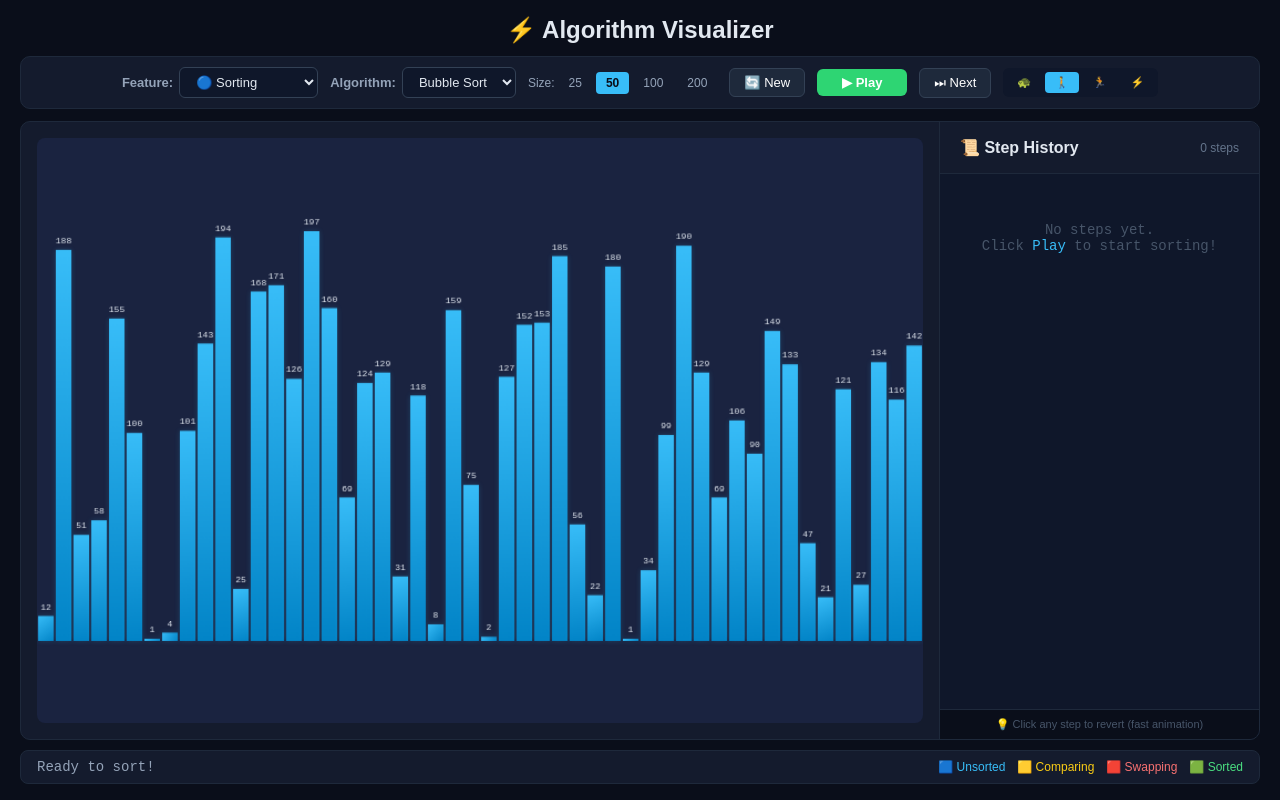
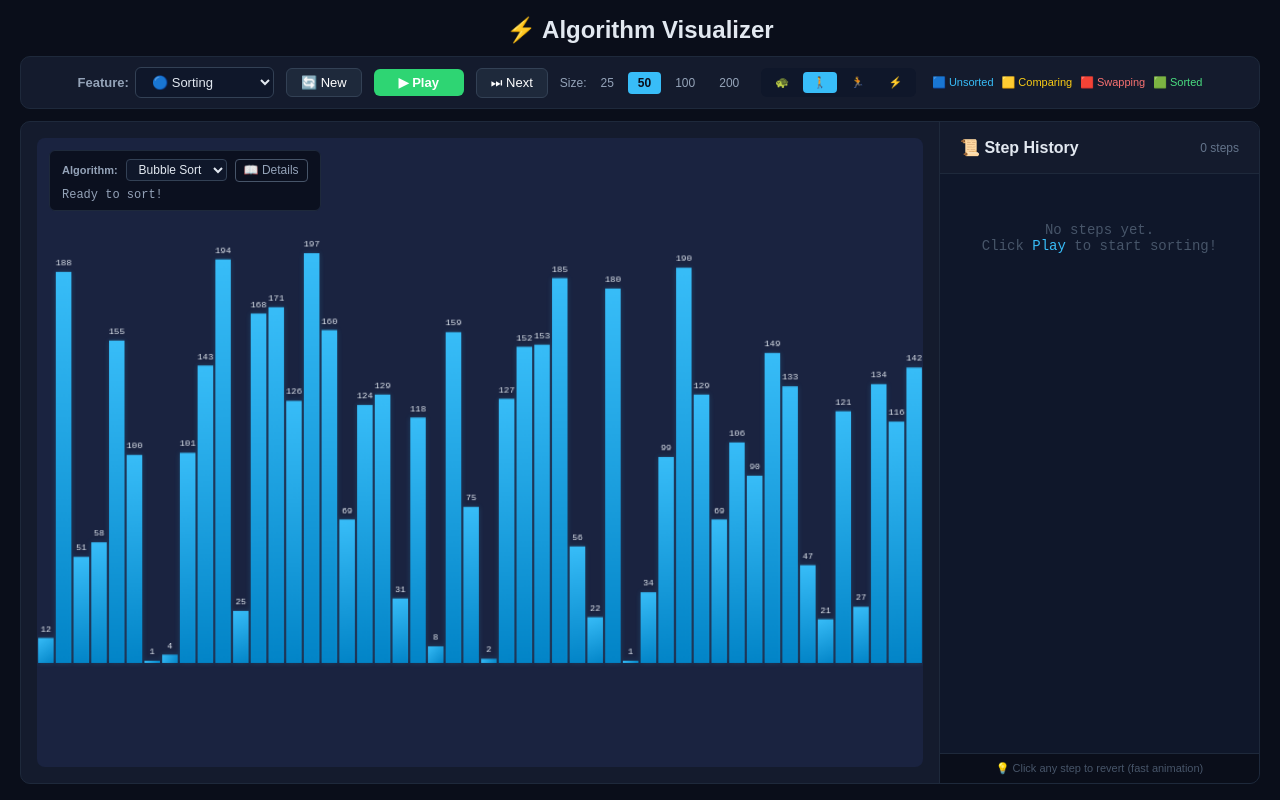
Before and after one commit to SirEggplant/Algorithm-Visualization, a React (Vite) app: page / in a window 1280 px wide. Built offline with nearby package versions, Linux system fonts and the light colour scheme.

Commit message:
Changed ui, the changes are for the incoming feature of a split screen comparison between two different algorithms for sorting.

```diff
--- a/src/App.tsx
+++ b/src/App.tsx
@@ -6,9 +6,9 @@ import HistoryLog, { type HistoryEntry } from './ui/HistoryLog';
 
 // Sorting Feature
 import { drawArray } from './renderers/arrayRenderer';
-import { bubbleSortGenerator } from './algorithms/sorting/bubbleSort';
-import { mergeSortGenerator } from './algorithms/sorting/mergeSort';
-import { quickSortGenerator } from './algorithms/sorting/quickSort';
+import { bubbleSortGenerator, BUBBLE_SORT_INFO } from './algorithms/sorting/bubbleSort';
+import { mergeSortGenerator, MERGE_SORT_INFO } from './algorithms/sorting/mergeSort';
+import { quickSortGenerator, QUICK_SORT_INFO } from './algorithms/sorting/quickSort';
 
 // Hill Climbing Feature
 import { drawScatter, disposeScatterRenderer } from './renderers/scatterRenderer';
@@ -17,7 +17,6 @@ import { hillClimbingGenerator } from './algorithms/hillClimbing/peakFinder';
 // --- Types ---
 type Feature = 'sorting' | 'optimization';
 type SortingAlgo = 'bubble' | 'merge' | 'quick';
-type OptimizationAlgo = 'hillClimbing';
 type PlayState = 'idle' | 'playing' | 'paused';
 type SpeedOption = 'slow' | 'normal' | 'fast' | 'turbo';
 type ArraySize = 25 | 50 | 100 | 200;
@@ -38,9 +37,17 @@ const featureAlgorithms: Record<Feature, string[]> = {
 // Display names
 const algorithmDisplayNames: Record<string, string> = {
   bubble: 'Bubble Sort',
-  merge : 'Merge Sort',
-  quick: 'Quick Sort' ,
+  merge: 'Merge Sort',
+  quick: 'Quick Sort',
   hillClimbing: '⛰️ Hill Climbing',
+};
+
+// Registry mapping algorithm IDs to their info objects
+const algorithmInfoMap: Record<string, any> = {
+  bubble: BUBBLE_SORT_INFO,
+  merge: MERGE_SORT_INFO,
+  quick: QUICK_SORT_INFO,
+  // hillClimbing: HILL_CLIMBING_INFO (to be added later)
 };
 
 function App() {
@@ -56,6 +63,9 @@ function App() {
   const [playState, setPlayState] = useState<PlayState>('idle');
   const [speed, setSpeed] = useState<SpeedOption>('normal');
   const [metadata, setMetadata] = useState<string>('');
+
+  // Details popup state
+  const [showDetails, setShowDetails] = useState<boolean>(false);
 
   // History state
   const [history, setHistory] = useState<HistoryEntry[]>([]);
@@ -77,7 +87,6 @@ function App() {
       }
     }
 
-    // Build metadata string
     let metaText = '';
     const m = state.metadata;
     if (m.comparisons !== undefined) {
@@ -116,7 +125,6 @@ function App() {
       return;
     }
 
-    // Reset history when starting fresh
     setHistory([]);
     setCurrentHistoryIndex(-1);
 
@@ -195,9 +203,7 @@ function App() {
     setMetadata('Ready to sort!');
   }, [selectedFeature, arraySize]);
 
-// --- Updated "Next" Button Logic ---
   const stepForward = useCallback(() => {
-  // 1. If playing, pause first
     if (playState === 'playing') {
       engineRef.current.pause();
       if (replayIntervalRef.current) {
@@ -207,42 +213,40 @@ const stepForward = useCallback(() => {
       setPlayState('paused');
     }
 
-  // 2. Check if we are browsing PAST history (i.e., currentIndex < history.length - 1)
     if (history.length > 0 && currentHistoryIndex < history.length - 1) {
-    // Navigate to the next step in the stored history
       const nextIndex = currentHistoryIndex + 1;
       const nextEntry = history[nextIndex];
       if (nextEntry) {
         updateUIWithState(nextEntry.state);
         setCurrentHistoryIndex(nextIndex);
-      // Ensure the engine stays paused
         engineRef.current.pause();
         setPlayState('paused');
         return;
       }
     }
 
-  // 3. If we reached here, we are at the LATEST step.
-  //    We need to generate a NEW step from the engine.
     if (selectedFeature === 'sorting' && array.length === 0) return;
 
-  // Check if the engine has a generator loaded. If not, load one.
     if (!engineRef.current['generator']) {
       let generator;
       if (selectedFeature === 'sorting' && selectedAlgo === 'bubble') {
         if (array.length === 0) return;
         generator = bubbleSortGenerator(array);
+      } else if (selectedFeature === 'sorting' && selectedAlgo === 'merge') {
+        if (array.length === 0) return;
+        generator = mergeSortGenerator(array);
+      } else if (selectedFeature === 'sorting' && selectedAlgo === 'quick') {
+        if (array.length === 0) return;
+        generator = quickSortGenerator(array);
       } else if (selectedFeature === 'optimization' && selectedAlgo === 'hillClimbing') {
         generator = hillClimbingGenerator();
       } else {
         return;
       }
 
-    // Set up the engine with the generator and the update callback
       engineRef.current.load(generator);
       engineRef.current.onUpdate = (state: VisualizationState) => {
         updateUIWithState(state);
-      // Push the new state to history
         setHistory((prev) => {
           const newEntry: HistoryEntry = {
             step: prev.length + 1,
@@ -255,14 +259,11 @@ const stepForward = useCallback(() => {
       };
     }
 
-  // 4. Perform a single step from the engine
-  engineRef.current.pause(); // Ensure paused
+    engineRef.current.pause();
     setPlayState('paused');
     engineRef.current.step();
-
   }, [currentHistoryIndex, history, playState, selectedFeature, selectedAlgo, array, updateUIWithState]);
 
-  // --- Revert to History Step ---
   const revertToStep = useCallback(
     (targetIndex: number) => {
       if (targetIndex < 0 || targetIndex >= history.length) return;
@@ -304,7 +305,7 @@ const stepForward = useCallback(() => {
     [history, currentHistoryIndex, playState, updateUIWithState]
   );
 
-  // --- Speed change ---
+  // Speed change handler
   useEffect(() => {
     if (playState === 'playing') {
       engineRef.current.pause();
@@ -312,7 +313,7 @@ const stepForward = useCallback(() => {
     }
   }, [speed, playState]);
 
-  // --- Initialize ---
+  // Initialize
   useEffect(() => {
     generateArray();
     return () => {
@@ -327,7 +328,7 @@ const stepForward = useCallback(() => {
     };
   }, [generateArray]);
 
-  // --- Handle Feature / Algorithm switching ---
+  // Handle Feature / Algorithm switching
   useEffect(() => {
     engineRef.current.pause();
     if (replayIntervalRef.current) {
@@ -337,8 +338,8 @@ const stepForward = useCallback(() => {
     setPlayState('idle');
     setHistory([]);
     setCurrentHistoryIndex(-1);
+    setShowDetails(false);
 
-    // Dispose 3D renderer if leaving optimization
     if (prevFeatureRef.current === 'optimization' && selectedFeature !== 'optimization') {
       if (canvasRef.current) {
         disposeScatterRenderer(canvasRef.current);
@@ -368,14 +369,15 @@ const stepForward = useCallback(() => {
     }
   }, [selectedFeature, selectedAlgo, generateArray]);
 
-  // --- Handle feature change -> reset algorithm to first in list ---
+  // Handle feature change -> reset algorithm to first in list
   const handleFeatureChange = (feature: Feature) => {
     setSelectedFeature(feature);
     const firstAlgo = featureAlgorithms[feature][0];
     setSelectedAlgo(firstAlgo);
+    setShowDetails(false);
   };
 
-  // --- Play button config ---
+  // Play button config
   const getPlayButtonConfig = () => {
     if (playState === 'idle') return { text: '▶ Play', bg: '#2ed573' };
     if (playState === 'playing') return { text: '⏹ Stop', bg: '#ff4757' };
@@ -383,8 +385,8 @@ const stepForward = useCallback(() => {
   };
   const playConfig = getPlayButtonConfig();
 
-  // --- Determine if sorting is active (for array-specific controls) ---
   const isSorting = selectedFeature === 'sorting';
+  const currentAlgoInfo = algorithmInfoMap[selectedAlgo];
 
   return (
     <div
@@ -422,7 +424,7 @@ const stepForward = useCallback(() => {
           flexShrink: 0,
         }}
       >
-        {/* Feature Dropdown */}
+        {/* 1. Feature Dropdown */}
         <div>
           <label style={{ marginRight: '6px', fontWeight: 'bold', color: '#94a3b8', fontSize: '13px' }}>
             Feature:
@@ -439,39 +441,48 @@ const stepForward = useCallback(() => {
               fontSize: '13px',
               cursor: 'pointer',
             }}
+            disabled={playState === 'playing'}
           >
             <option value="sorting">🔵 Sorting</option>
             <option value="optimization">🧠 Optimization</option>
           </select>
         </div>
 
-        {/* Algorithm Dropdown */}
-        <div>
-          <label style={{ marginRight: '6px', fontWeight: 'bold', color: '#94a3b8', fontSize: '13px' }}>
-            Algorithm:
-          </label>
-          <select
-            value={selectedAlgo}
-            onChange={(e) => setSelectedAlgo(e.target.value)}
+        {/* 2. New Array (Sorting only) */}
+        {isSorting && (
+          <button
+            onClick={generateArray}
+            style={{ ...btnStyle, background: '#1e293b', border: '1px solid #334155', padding: '6px 14px' }}
+            disabled={playState === 'playing'}
+          >
+            🔄 New
+          </button>
+        )}
+
+        {/* 3. Play / Stop / Resume */}
+        <button
+          onClick={handlePlayButtonClick}
           style={{
-              padding: '6px 12px',
-              borderRadius: '6px',
-              background: '#0f172a',
-              color: '#e2e8f0',
-              border: '1px solid #334155',
-              fontSize: '13px',
-              cursor: 'pointer',
+            ...btnStyle,
+            background: playConfig.bg,
+            minWidth: '90px',
+            fontWeight: 'bold',
+            padding: '6px 16px',
           }}
         >
-            {featureAlgorithms[selectedFeature].map((algo) => (
-              <option key={algo} value={algo}>
-                {algorithmDisplayNames[algo]}
-              </option>
-            ))}
-          </select>
-        </div>
+          {playConfig.text}
+        </button>
 
-        {/* Array Size (Sorting only) */}
+        {/* 4. Next (Unsplit only) */}
+        <button
+          onClick={stepForward}
+          style={{ ...btnStyle, background: '#1e293b', border: '1px solid #334155', padding: '6px 14px' }}
+          disabled={playState === 'playing'}
+        >
+          ⏭ Next
+        </button>
+
+        {/* 5. Array Size (Sorting only) */}
         {isSorting && (
           <div style={{ display: 'flex', gap: '4px', alignItems: 'center' }}>
             <span style={{ fontSize: '12px', color: '#94a3b8' }}>Size:</span>
@@ -489,7 +500,9 @@ const stepForward = useCallback(() => {
                   fontWeight: arraySize === size ? 'bold' : 'normal',
                   cursor: 'pointer',
                   transition: 'all 0.2s',
+                  opacity: playState === 'playing' ? 0.5 : 1,
                 }}
+                disabled={playState === 'playing'}
               >
                 {size}
               </button>
@@ -497,40 +510,7 @@ const stepForward = useCallback(() => {
           </div>
         )}
 
-        {/* New Array (Sorting only) */}
-        {isSorting && (
-          <button
-            onClick={generateArray}
-            style={{ ...btnStyle, background: '#1e293b', border: '1px solid #334155', padding: '6px 14px' }}
-          >
-            🔄 New
-          </button>
-        )}
-
-        {/* Play / Stop / Resume */}
-        <button
-          onClick={handlePlayButtonClick}
-          style={{
-            ...btnStyle,
-            background: playConfig.bg,
-            minWidth: '90px',
-            fontWeight: 'bold',
-            padding: '6px 16px',
-          }}
-        >
-          {playConfig.text}
-        </button>
-
-        {/* Step */}
-        <button
-          onClick={stepForward}
-          style={{ ...btnStyle, background: '#1e293b', border: '1px solid #334155', padding: '6px 14px' }}
-          disabled={playState === 'playing'}
-        >
-          ⏭ Next
-        </button>
-
-        {/* Speed */}
+        {/* 6. Speed */}
         <div style={{ display: 'flex', gap: '4px', background: '#0f172a', padding: '4px', borderRadius: '6px' }}>
           {(['slow', 'normal', 'fast', 'turbo'] as SpeedOption[]).map((key) => (
             <button
@@ -555,9 +535,19 @@ const stepForward = useCallback(() => {
             </button>
           ))}
         </div>
+
+        {/* Color Legend */}
+        {isSorting && (
+          <div style={{ display: 'flex', gap: '8px', fontSize: '11px', color: '#64748b', marginLeft: '4px' }}>
+            <span style={{ color: '#38bdf8' }}>🟦 Unsorted</span>
+            <span style={{ color: '#facc15' }}>🟨 Comparing</span>
+            <span style={{ color: '#f87171' }}>🟥 Swapping</span>
+            <span style={{ color: '#4ade80' }}>🟩 Sorted</span>
+          </div>
+        )}
       </div>
 
-      {/* Main Area: Canvas + Sidebar (FIXED, NO SCROLL) */}
+      {/* Main Area: Canvas + History */}
       <div
         style={{
           display: 'flex',
@@ -570,7 +560,7 @@ const stepForward = useCallback(() => {
           border: '1px solid #1e293b',
         }}
       >
-        {/* Canvas */}
+        {/* Canvas Wrapper */}
         <div
           style={{
             flex: 1,
@@ -581,6 +571,8 @@ const stepForward = useCallback(() => {
             minHeight: 0,
           }}
         >
+          {/* Relative container for absolute overlay */}
+          <div style={{ position: 'relative', width: '100%', height: '100%' }}>
             <canvas
               ref={canvasRef}
               width={800}
@@ -594,6 +586,161 @@ const stepForward = useCallback(() => {
                 objectFit: 'contain',
               }}
             />
+
+            {/* Top-Left Overlay */}
+            <div
+              style={{
+                position: 'absolute',
+                top: '12px',
+                left: '12px',
+                zIndex: 10,
+                pointerEvents: 'none',
+              }}
+            >
+              <div
+                style={{
+                  display: 'flex',
+                  flexDirection: 'column',
+                  alignItems: 'flex-start',
+                  gap: '6px',
+                  background: 'rgba(10, 14, 26, 0.85)',
+                  padding: '8px 12px',
+                  borderRadius: '6px',
+                  backdropFilter: 'blur(4px)',
+                  border: '1px solid #1e293b',
+                  pointerEvents: 'auto',
+                  minWidth: '200px',
+                }}
+              >
+                {/* Row 1: Algorithm Selector + Details Button */}
+                <div style={{ display: 'flex', alignItems: 'center', gap: '8px', flexWrap: 'wrap' }}>
+                  {isSorting && (
+                    <>
+                      <span style={{ fontSize: '11px', color: '#94a3b8', fontWeight: 'bold' }}>
+                        Algorithm:
+                      </span>
+                      <select
+                        value={selectedAlgo}
+                        onChange={(e) => {
+                          setSelectedAlgo(e.target.value);
+                          setShowDetails(false);
+                        }}
+                        style={{
+                          padding: '2px 8px',
+                          borderRadius: '4px',
+                          background: '#0f172a',
+                          color: '#e2e8f0',
+                          border: '1px solid #334155',
+                          fontSize: '12px',
+                          cursor: 'pointer',
+                          opacity: playState === 'playing' ? 0.6 : 1,
+                        }}
+                        disabled={playState === 'playing'}
+                      >
+                        {featureAlgorithms[selectedFeature].map((algo) => (
+                          <option key={algo} value={algo}>
+                            {algorithmDisplayNames[algo]}
+                          </option>
+                        ))}
+                      </select>
+                      {/* Details Button */}
+                      <button
+                        onClick={() => setShowDetails(!showDetails)}
+                        style={{
+                          background: showDetails ? 'rgba(56, 189, 248, 0.15)' : 'transparent',
+                          border: '1px solid #475569',
+                          borderRadius: '4px',
+                          color: showDetails ? '#38bdf8' : '#94a3b8',
+                          padding: '2px 8px',
+                          fontSize: '12px',
+                          cursor: 'pointer',
+                          lineHeight: '1.4',
+                          transition: 'all 0.2s',
+                        }}
+                        onMouseEnter={(e) => (e.currentTarget.style.borderColor = '#38bdf8')}
+                        onMouseLeave={(e) => (e.currentTarget.style.borderColor = '#475569')}
+                      >
+                        📖 Details
+                      </button>
+                    </>
+                  )}
+                </div>
+
+                {/* Row 2: Metadata */}
+                <div
+                  style={{
+                    fontSize: '12px',
+                    color: '#94a3b8',
+                    fontFamily: 'monospace',
+                    whiteSpace: 'nowrap',
+                    maxWidth: '100%',
+                    overflow: 'hidden',
+                    textOverflow: 'ellipsis',
+                  }}
+                >
+                  {metadata || (isSorting ? 'Press Play to start sorting' : 'Press Play to start searching')}
+                </div>
+
+                {/* Details Popup */}
+                {showDetails && currentAlgoInfo && (
+                  <div
+                    style={{
+                      position: 'relative',
+                      marginTop: '4px',
+                      padding: '10px 12px',
+                      background: '#0f172a',
+                      border: '1px solid #334155',
+                      borderRadius: '6px',
+                      width: '280px',
+                      maxWidth: '280px',
+                      boxShadow: '0 10px 30px rgba(0,0,0,0.8)',
+                      pointerEvents: 'auto',
+                    }}
+                  >
+                    <button
+                      onClick={() => setShowDetails(false)}
+                      style={{
+                        position: 'absolute',
+                        top: '4px',
+                        right: '6px',
+                        background: 'transparent',
+                        border: 'none',
+                        color: '#64748b',
+                        cursor: 'pointer',
+                        fontSize: '14px',
+                        lineHeight: '1',
+                      }}
+                    >
+                      ✕
+                    </button>
+                    <h4 style={{ margin: '0 0 8px 0', color: '#e2e8f0', fontSize: '21px' }}>
+                      {currentAlgoInfo.name}
+                    </h4>
+                    <p style={{ margin: '0 0 12px 0', fontSize: '18px', color: '#94a3b8', lineHeight: '1.5' }}>
+                      {currentAlgoInfo.description}
+                    </p>
+                    <div
+                      style={{
+                        display: 'flex',
+                        flexWrap: 'wrap',
+                        gap: '12px',
+                        fontSize: '15px',
+                        color: '#64748b',
+                        borderTop: '1px solid #1e293b',
+                        paddingTop: '8px',
+                        marginTop: '4px',
+                      }}
+                    >
+                      <span>⚡ Best: {currentAlgoInfo.bestCase}</span>
+                      <span>📊 Avg: {currentAlgoInfo.avgCase}</span>
+                      <span>🐌 Worst: {currentAlgoInfo.worstCase}</span>
+                      <span>💾 Space: {currentAlgoInfo.spaceComplexity}</span>
+                    </div>
+                  </div>
+                )}
+              </div>
+            </div>
+          </div>
         </div>
 
         {/* History Log Sidebar */}
@@ -615,36 +762,6 @@ const stepForward = useCallback(() => {
           />
         </div>
       </div>
-
-      {/* Metadata & Legend */}
-      <div
-        style={{
-          marginTop: '10px',
-          padding: '8px 16px',
-          background: '#141b2d',
-          borderRadius: '8px',
-          border: '1px solid #1e293b',
-          display: 'flex',
-          justifyContent: 'space-between',
-          alignItems: 'center',
-          flexShrink: 0,
-          flexWrap: 'wrap',
-          gap: '8px',
-        }}
-      >
-        <span style={{ fontSize: '14px', color: '#94a3b8', fontFamily: 'monospace' }}>
-          {metadata || 'Select an algorithm and press Play.'}
-        </span>
-
-        {isSorting && (
-          <div style={{ fontSize: '12px', color: '#64748b', display: 'flex', gap: '12px' }}>
-            <span style={{ color: '#38bdf8' }}>🟦 Unsorted</span>
-            <span style={{ color: '#facc15' }}>🟨 Comparing</span>
-            <span style={{ color: '#f87171' }}>🟥 Swapping</span>
-            <span style={{ color: '#4ade80' }}>🟩 Sorted</span>
-          </div>
-        )}
-      </div>
     </div>
   );
 }
--- a/src/algorithms/sorting/bubbleSort.ts
+++ b/src/algorithms/sorting/bubbleSort.ts
@@ -1,5 +1,14 @@
 // src/algorithms/sorting/bubbleSort.ts
 import type { VisualizationState, AlgorithmGenerator } from '../../core/types';
+
+export const BUBBLE_SORT_INFO = {
+  name: 'Bubble Sort',
+  description: 'Repeatedly steps through the list, compares adjacent elements, and swaps them if they are in the wrong order. The process repeats until no swaps are needed, meaning the list is sorted. It is known for its simplicity but is inefficient for large lists.',
+  bestCase: 'O(n)',
+  avgCase: 'O(n²)',
+  worstCase: 'O(n²)',
+  spaceComplexity: 'O(1)',
+};
 
 export function* bubbleSortGenerator(input: number[]): AlgorithmGenerator {
   const arr = [...input];
--- a/src/algorithms/sorting/mergeSort.ts
+++ b/src/algorithms/sorting/mergeSort.ts
@@ -1,5 +1,14 @@
 // src/algorithms/sorting/mergeSort.ts
 import type { VisualizationState, AlgorithmGenerator } from '../../core/types';
+
+export const MERGE_SORT_INFO = {
+  name: 'Merge Sort',
+  description: 'A divide-and-conquer algorithm that divides the array into halves, recursively sorts each half, and then merges the sorted halves back together. It guarantees O(n log n) performance and is stable.',
+  bestCase: 'O(n log n)',
+  avgCase: 'O(n log n)',
+  worstCase: 'O(n log n)',
+  spaceComplexity: 'O(n)',
+};
 
 // Helper generator to merge two sorted halves
 // NOTE: We DO NOT pass sortedIndices here – during merge,
--- a/src/algorithms/sorting/quickSort.ts
+++ b/src/algorithms/sorting/quickSort.ts
@@ -1,5 +1,14 @@
 // src/algorithms/sorting/quickSort.ts
 import type { VisualizationState, AlgorithmGenerator } from '../../core/types';
+
+export const QUICK_SORT_INFO = {
+  name: 'Quick Sort',
+  description: 'A divide-and-conquer algorithm that selects a "pivot" element, partitions the array so that elements smaller than the pivot come before it and larger come after, and then recursively sorts the sub-arrays. It is highly efficient in practice.',
+  bestCase: 'O(n log n)',
+  avgCase: 'O(n log n)',
+  worstCase: 'O(n²)',
+  spaceComplexity: 'O(log n)',
+};
 
 // Partition function: places pivot in its correct position
 // Returns the final index of the pivot
```
Lines whose indentation alone changed are shown as unchanged.
